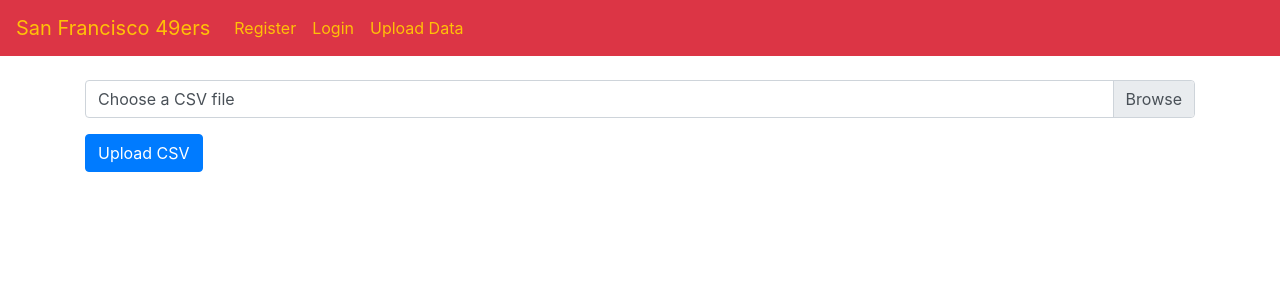
After one commit to alexlitocortez/CRM, a Django app: page /upload/ in a window 1280 px wide. The commit adds this page. Shown: the top 300 px of the page. Run offline with Django 4.2, Linux system fonts and the light colour scheme.

Commit message:
created upload page and created views function

```diff
--- a/root/backend/players/templates/navbar.html
+++ b/root/backend/players/templates/navbar.html
@@ -20,6 +20,9 @@
       <li class="nav-item active">
         <a class="nav-link text-warning" href="{% url 'home' %}">Login</a>
       </li>
+      <li class="nav-item active">
+        <a class="nav-link text-warning" href="{% url 'upload' %}">Upload Data</a>
+      </li>
       {% endif %}
     </ul>
   </div>
--- /dev/null
+++ b/root/backend/players/templates/upload.html
@@ -0,0 +1,16 @@
+{% extends 'base.html' %}
+{% block content %}
+
+<div class="mw-100">
+    <form method="post" enctype="multipart/form-data" action="{% url 'upload' %}">
+        {% csrf_token %}
+        <div class="custom-file mb-3">
+            <input type="file" class="custom-file-input" id="csvFile" name="csv_file" accept=".csv">
+            <label class="custom-file-label" for="csvFile">Choose a CSV file</label>
+        </div>
+        <a href="{% url 'upload_csv' %}" class="btn btn-primary">Upload CSV</a>
+    </form>
+
+</div>
+
+{% endblock %}
--- a/root/backend/players/urls.py
+++ b/root/backend/players/urls.py
@@ -12,5 +12,8 @@ urlpatterns = [
     path('add_record/', views.add_record, name='add_record'),
     path('update_record/<int:pk>', views.update_record, name='update_record'),
     path('filtered_table/', views.filtered_table, name='filtered_table'),
-    path('contract/', views.read_csv, name='read_csv'),
+    path('upload/', views.upload, name='upload'),
+    # path('upload_csv/', views.upload_csv, name='upload_csv'),
+    path('upload-csv/', views.process_uploaded_csv, name='upload_csv'),
+    path('process-csv/', views.process_csv, name='process_csv'),
 ]
--- a/root/backend/players/views.py
+++ b/root/backend/players/views.py
@@ -118,10 +118,56 @@ def filtered_table(request):
     return render(request, 'filtered_table.html', {'filtered_data': filtered_data, 'selected_option': selected_option, 'selected_option2': selected_option2})
 
 
-def read_csv(request):
-    reading_csv = pd.read_csv('/Users/alexcortez/Desktop/projects/CRM/root/backend/csv/49ersSalary.csv')
-    print("reading csv", reading_csv)
-    print("reading csv", reading_csv.columns)
+# def read_csv(request):
+#     reading_csv = pd.read_csv('/Users/alexcortez/Desktop/projects/CRM/root/backend/csv/49ersSalary.csv')
+#     print("reading csv", reading_csv)
+#     print("reading csv", reading_csv.columns)
 
 
-    return render(request, 'contract.html', {'reading_csv': reading_csv})
+    # return render(request, 'contract.html', {'reading_csv': reading_csv})
+    # return JsonResponse(request, 'contract.html', {'reading_csv': reading_csv}, safe=False)
+
+def upload(request):
+    return render(request, 'upload.html')
+
+# def upload_csv(request):
+#     if request.method == 'POST' and request.FILES('csv_file'):
+#         csv_file = request.FILES['csv_file']
+#         data = process_csv(csv_file)
+#         save_csv_to_database(data)
+#         return render(request, 'contract.html', {'data': data})
+#     return render(request, 'upload.html')
+
+
+
+# def save_csv_to_database(data):
+#     for row in data:
+#         obj = Contract(field1=row['field1'], field2=row['field2'])
+#         obj.save()
+
+
+
+
+def process_uploaded_csv(request):
+    if request.method == 'POST' and request.FILES.get('csv_file'):
+        csv_file = request.FILES['csv_file']
+
+        # Process the CSV file (e.g., read and process data)
+        data = process_csv(csv_file)
+
+        # Save the data to the MySQL database
+        for row in data:
+            obj = Contract(field1=row['field1'], field2=row['field2'])
+            obj.save()
+
+        # You can redirect the user to a success page or return a response as needed
+        return HttpResponse("Data uploaded successfully")
+    else:
+        return HttpResponse("Invalid request or file missing")
+
+def process_csv(csv_file):
+    data = []
+    reader = csv.DictReader(csv_file)
+    for row in reader:
+        data.append(row)
+    return data
```
Also changed, not shown: root/backend/players/management/commands/import_data.py (added, +30 -0 lines).
